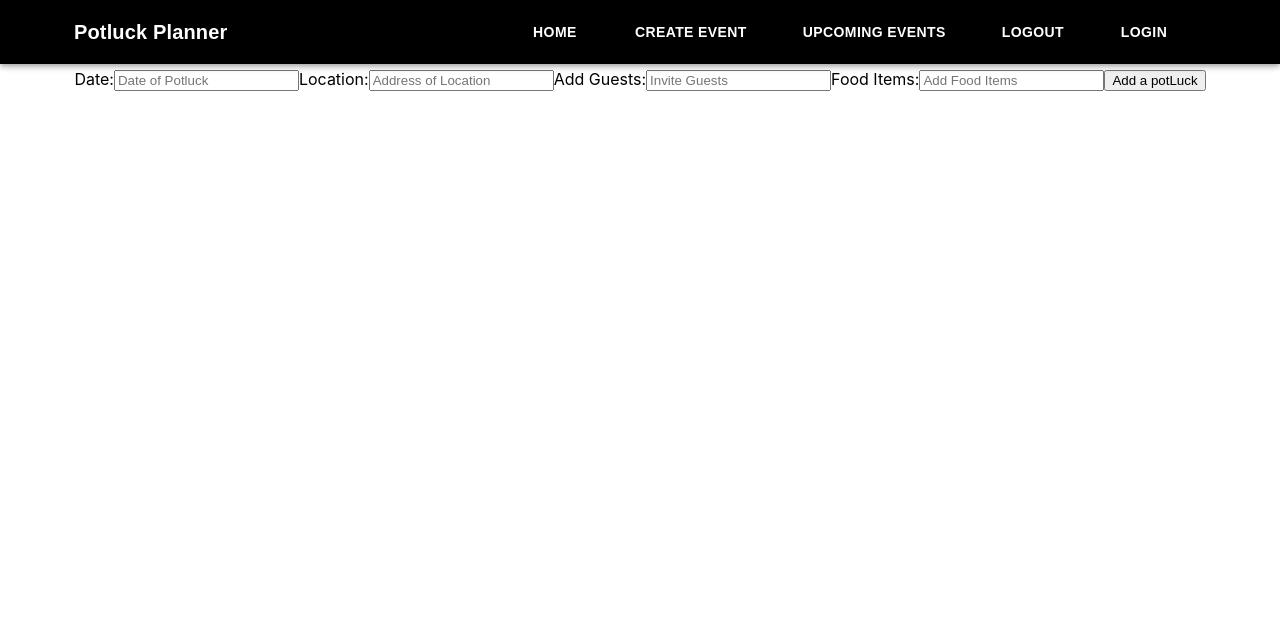
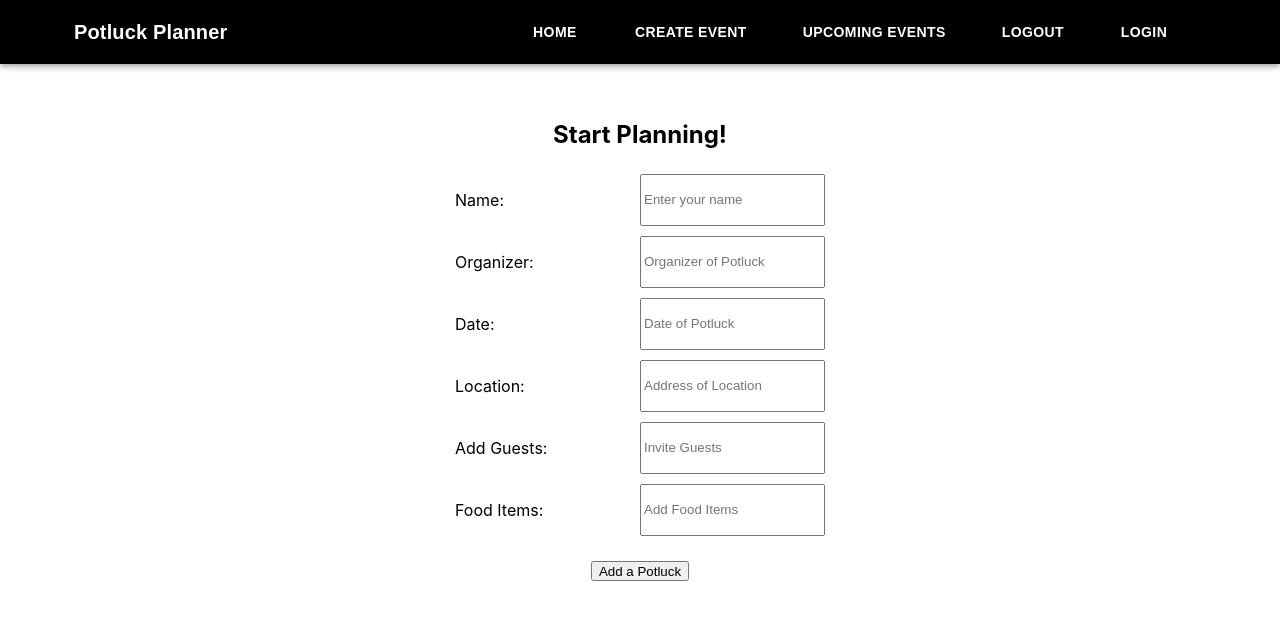
Before and after one commit to Potluck-Planner-A/front-end, a React (Create React App) app: page /newevent in a window 1280 px wide. Shown: the top 620 px of the page. Built offline with nearby package versions, Linux system fonts and the light colour scheme.

Commit message:
I started stying the page

```diff
--- a/src/components/NewEvent.js
+++ b/src/components/NewEvent.js
@@ -1,27 +1,63 @@
-import React, { useState } from 'react'
+import React, { useState } from 'react';
+import styled from 'styled-components';
 
 const fakeData = [
-  {date: '11/28/2021',
+  {name: 'Brekky with Friends',
+  organizer: 'Todd Howard',
+  date: '11/28/2021',
   location: '4231 Westover St Georgetown, SD, 54063',
   guests: ['Millie', 'Maggie', 'Melvin', 'Murry', 'Murphy'],
   food: ['Potatoes & Gravy', 'Roles', 'Ham', 'Drinks', 'stuffing']},
-  {date: '11/27/2021',
+  {name: 'Brekky with Friends',
+  organizer: 'Todd Howard',
+  date: '11/27/2021',
   location: '4231 Westover St Georgetown, SD, 54063',
   guests: ['Millie', 'Maggie', 'Melvin', 'Murry', 'Murphy'],
   food: ['Potatoes & Gravy', 'Roles', 'Ham', 'Drinks', 'stuffing']},
-  {date: '11/24/2021',
+  {name: 'Brekky with Friends',
+  organizer: 'Todd Howard',
+  date: '11/24/2021',
   location: '4231 Westover St Georgetown, SD, 54063',
   guests: ['Millie', 'Maggie', 'Melvin', 'Murry', 'Murphy'],
   food: ['Potatoes & Gravy', 'Roles', 'Ham', 'Drinks', 'stuffing']},]
 
+  const StyledDiv = styled.div`
+  display: flex;
+  flex-direction: column;
+  margin: 100px auto;
+  `
+  const StyledForm = styled.form`
+  display: flex;
+  flex-direction: column;
+  margin: 0 450px;
+  `
+  const StyledLabel = styled.label`
+  display: flex;
+  flex-direction: row;
+  margin: 5px;
+  justify-content: space-between;
+  height: auto;
+  border-radius: 15px;
+  `
+
+const StyledButton = styled.label`
+display: flex;
+flex-direction: row;
+margin: 20px;
+justify-content: center;
+height: 20px;
+`
+
 const NewEvent = () => {
 
-    const [ formValues, setFromValues ] = useState({date: '', location: '', guests: '', food: ''});
+    const [ formValues, setFromValues ] = useState({name: '', organizer: '', date: '', location: '', guests: '', food: ''});
     const [ potluck, setPotluck ] = useState(fakeData);
 
     const submit = (evt) => {
         evt.preventDefault();
         const newPotluck = {
+            name: formValues.name.trim(),
+            organizer: formValues.organizer.trim(),
             date: formValues.date.trim(),
             location: formValues.location.trim(),
             guests: formValues.guests.trim(),
@@ -37,10 +73,31 @@ const NewEvent = () => {
     }
 
     return (
-        <div>
-            <h2>Potluck Planner</h2>
-            <form onSubmit={submit}>
-                <label>Date:
+        <StyledDiv>
+            <h2>Start Planning!</h2>
+            <StyledForm onSubmit={submit}>
+            <StyledLabel>
+                <p>Name:</p>
+                    <input
+                        value={formValues.name}
+                        name="name"
+                        type="text"
+                        onChange={change}
+                        placeholder="Enter your name"
+                    />
+                </StyledLabel>
+                <StyledLabel>
+                    <p>Organizer:</p>
+                    <input
+                        value={formValues.organizer}
+                        name="organizer"
+                        type="text"
+                        onChange={change}
+                        placeholder="Organizer of Potluck"
+                    />
+                </StyledLabel>
+                <StyledLabel>
+                    <p>Date:</p>
                     <input
                         value={formValues.date}
                         name="date"
@@ -48,8 +105,9 @@ const NewEvent = () => {
                         onChange={change}
                         placeholder="Date of Potluck"
                     />
-                </label>
-                <label>Location:
+                </StyledLabel>
+                <StyledLabel>
+                    <p>Location:</p>
                     <input
                         value={formValues.location}
                         name="location"
@@ -57,8 +115,9 @@ const NewEvent = () => {
                         onChange={change}
                         placeholder="Address of Location"
                     />
-                </label>
-                <label>Add Guests:
+                </StyledLabel>
+                <StyledLabel>
+                    <p>Add Guests:</p>
                     <input
                         value={formValues.guests}
                         name="guests"
@@ -66,8 +125,9 @@ const NewEvent = () => {
                         onChange={change}
                         placeholder="Invite Guests"
                     />
-                </label>
-                <label>Food Items:
+                </StyledLabel>
+                <StyledLabel>
+                    <p>Food Items:</p>
                     <input
                         value={formValues.food}
                         name="food"
@@ -75,10 +135,12 @@ const NewEvent = () => {
                         onChange={change}
                         placeholder="Add Food Items"
                     />
-                </label>
-                <input type="submit" value="Add a potLuck" />
-            </form>
-        </div>
+                </StyledLabel>
+                <StyledButton>
+                    <input type="submit" value="Add a Potluck" />
+                </StyledButton>
+            </StyledForm>
+        </StyledDiv>
     )
 }
 
```
